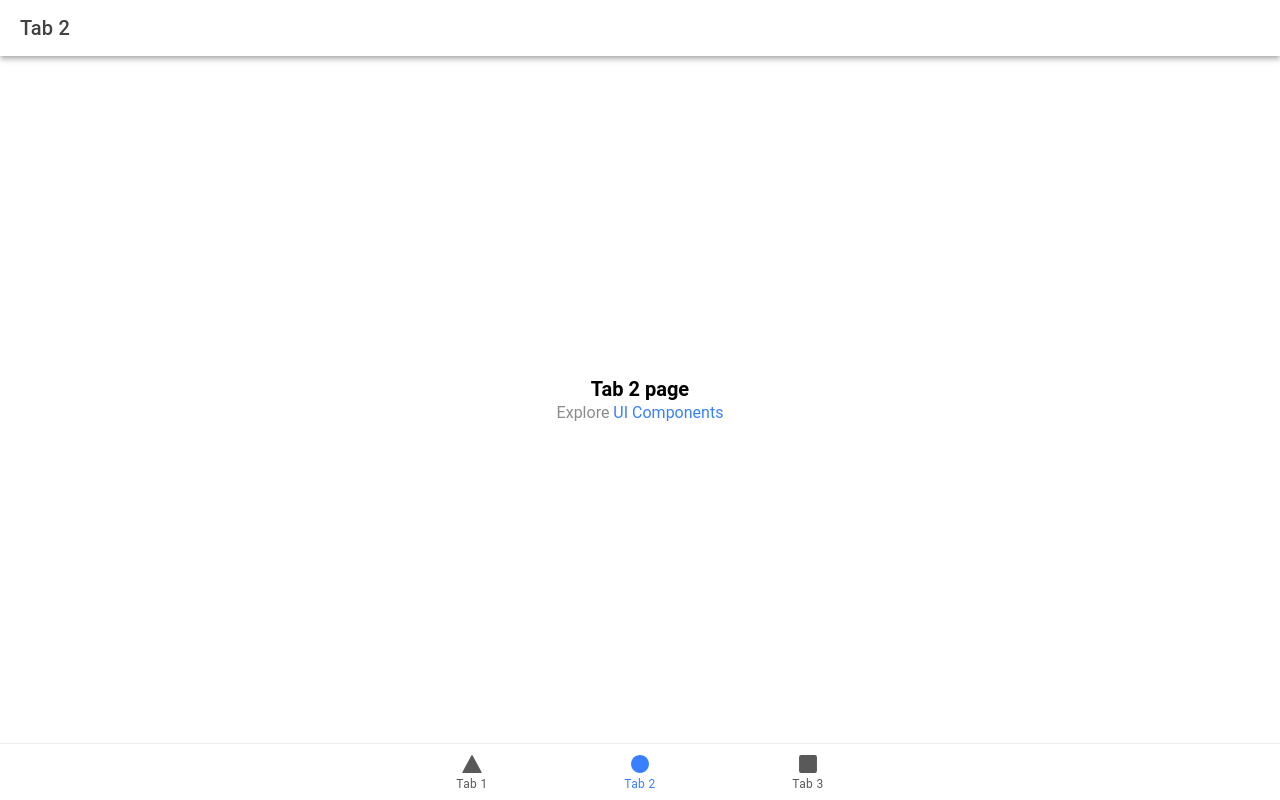
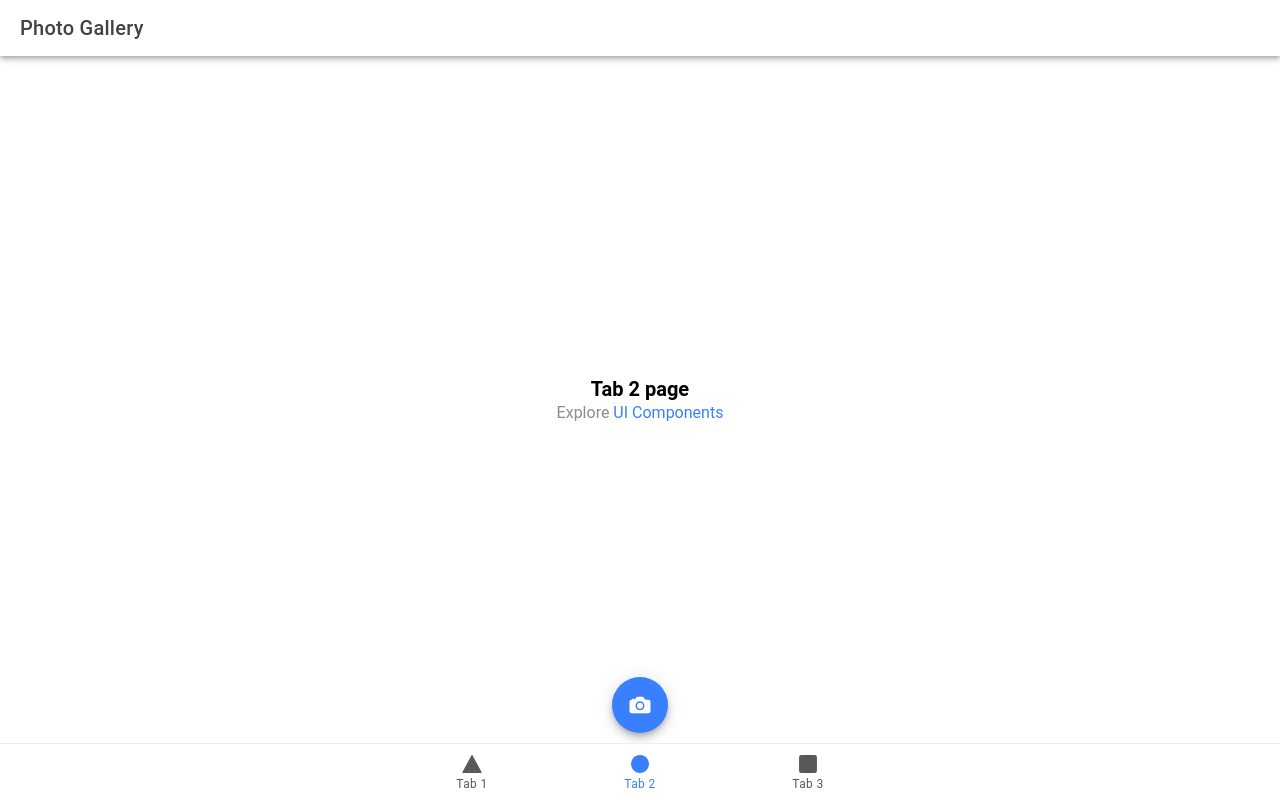
Before and after one commit to GiovanniAdb/My-First-Ionic-App--React, a React (Vite) app: page /tab2 in a window 1280 px wide. Built offline with nearby package versions, Linux system fonts and the light colour scheme; the HTML template or start-up script is replaced by a standard one.

Commit message:
Se agrego el boton para camera

```diff
--- a/src/pages/Tab2.tsx
+++ b/src/pages/Tab2.tsx
@@ -1,5 +1,20 @@
-import { IonContent, IonHeader, IonPage, IonTitle, IonToolbar } from '@ionic/react';
 import ExploreContainer from '../components/ExploreContainer';
+import { camera, trash, close } from 'ionicons/icons';
+import {
+  IonContent,
+  IonHeader,
+  IonPage,
+  IonTitle,
+  IonToolbar,
+  IonFab,
+  IonFabButton,
+  IonIcon,
+  IonGrid,
+  IonRow,
+  IonCol,
+  IonImg,
+  IonActionSheet,
+} from '@ionic/react';
 import './Tab2.css';
 
 const Tab2: React.FC = () => {
@@ -7,10 +22,15 @@
     <IonPage>
       <IonHeader>
         <IonToolbar>
-          <IonTitle>Tab 2</IonTitle>
+          <IonTitle>Photo Gallery</IonTitle>
         </IonToolbar>
       </IonHeader>
       <IonContent fullscreen>
+      <IonFab vertical="bottom" horizontal="center" slot="fixed">
+    <IonFabButton onClick={() => takePhoto()}>
+      <IonIcon icon={camera}></IonIcon>
+    </IonFabButton>
+  </IonFab>
         <IonHeader collapse="condense">
           <IonToolbar>
             <IonTitle size="large">Tab 2</IonTitle>
```
